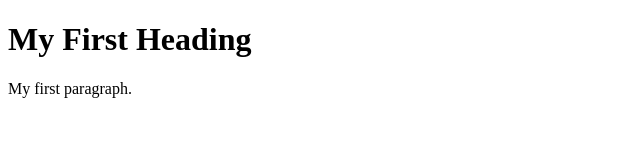
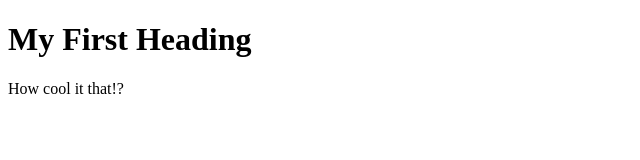
Before and after one commit to maxidrom/index, a plain HTML site: page index.html in a window 1280 px wide. Shown: the full height of the page, 0-640 px from the left. Drawn offline with Linux system fonts and the light colour scheme.

Commit message:
Update index.html

```diff
--- a/index.html
+++ b/index.html
@@ -3,7 +3,7 @@
 <body>
 
 <h1>My First Heading</h1>
-<p>My first paragraph.</p>
+<p>How cool it that!?</p>
 
 </body>
 </html>
```
